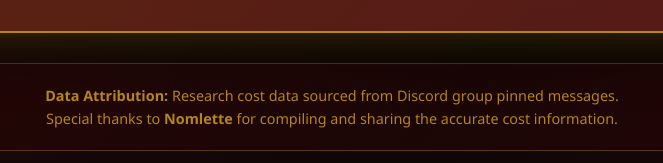
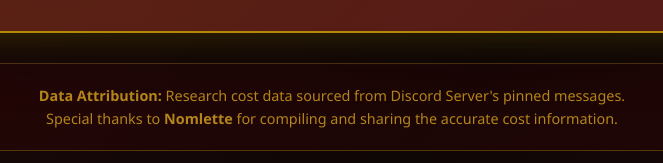
Before and after one commit to VAMPIR4894/BI-DragonEssenceCosts, a website: page index.html in a window 1280 px wide. Shown: the part 890-1053 px from the top of the page, 308-971 px from the left. Drawn offline with Linux system fonts and the light colour scheme.

Commit message:
typo fixed

```diff
--- a/index.html
+++ b/index.html
@@ -1452,7 +1452,7 @@
   <!-- Attribution Footer -->
   <div style="margin-top: 30px; padding: 20px; background: rgba(139, 0, 0, 0.1); border-radius: 8px; border: 1px solid rgba(218, 165, 32, 0.3); text-align: center; font-size: 0.9em; color: #daa520;">
     <p style="margin: 0; opacity: 0.8;">
-      <strong>Data Attribution:</strong> Research cost data sourced from Discord group pinned messages.<br>
+      <strong>Data Attribution:</strong> Research cost data sourced from Discord Server's pinned messages.<br>
       Special thanks to <strong>Nomlette</strong> for compiling and sharing the accurate cost information.
     </p>
   </div>
```
